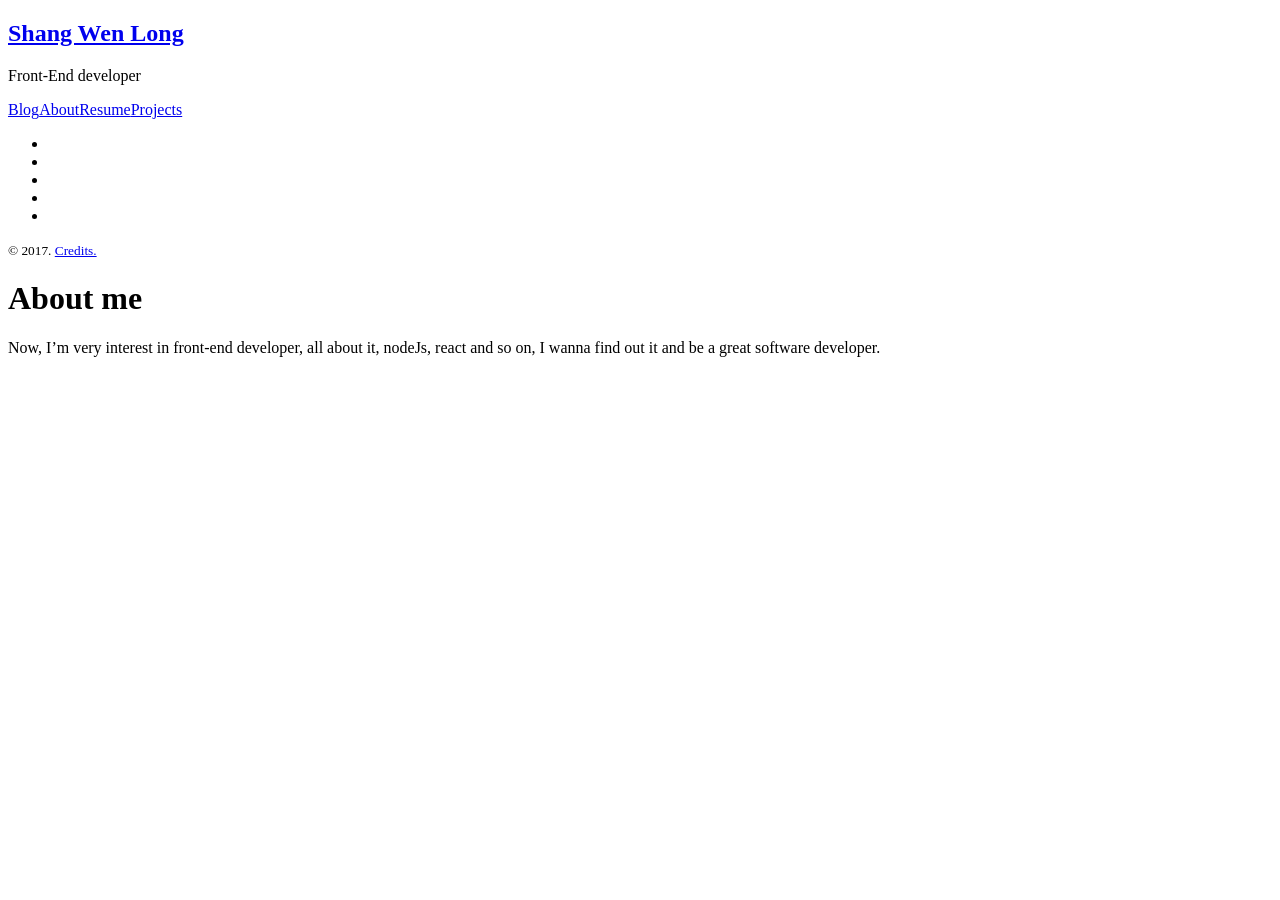
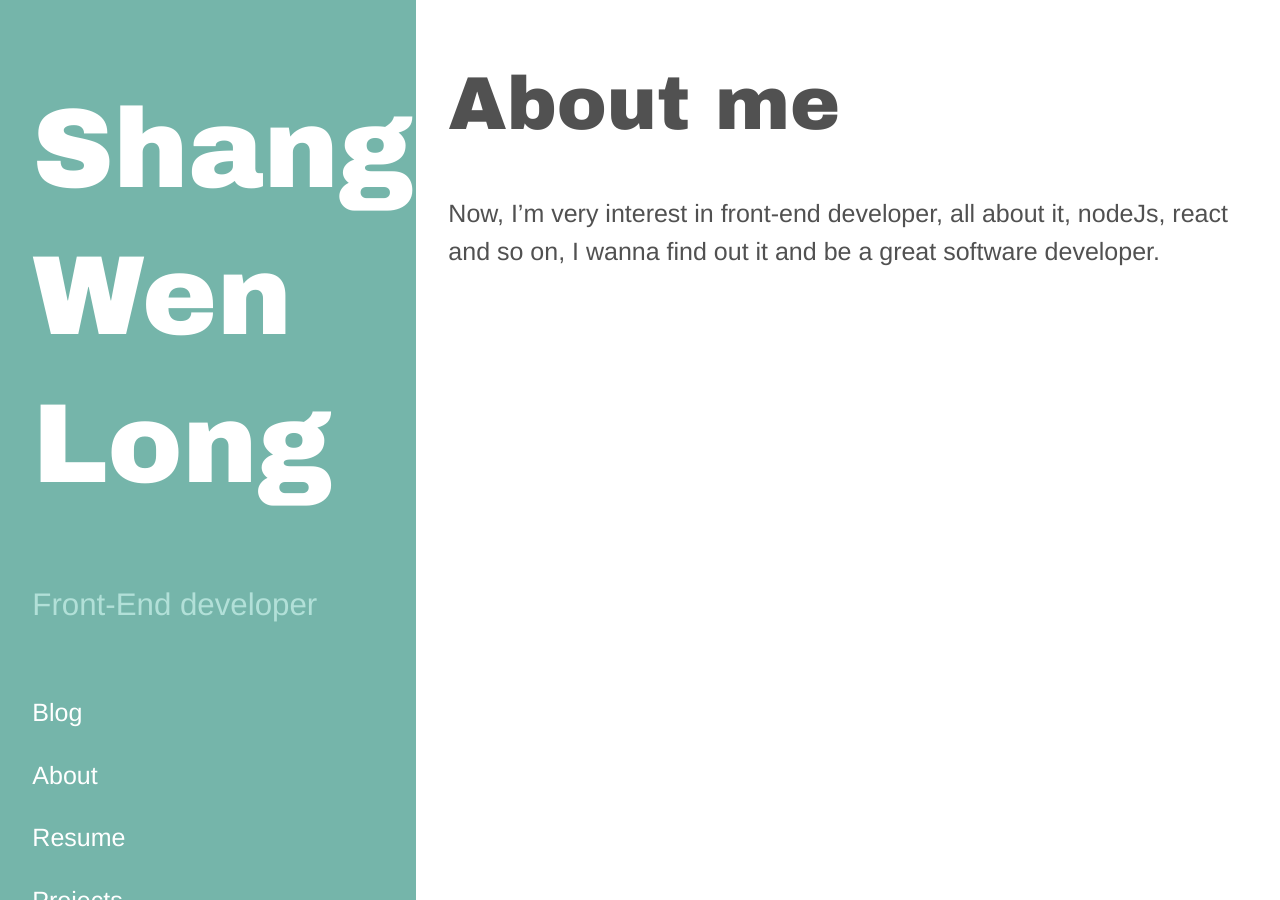
Before and after one commit to dxcqcv/dxcqcv.github.io, a Jekyll site: the page built from about/index.md, in a window 1280 px wide. Built offline with Jekyll 4.4.1, drawn with Linux system fonts in a browser that asks for light colours.

Commit message:
fixed inner pages style

```diff
--- a/_layouts/default.html
+++ b/_layouts/default.html
@@ -6,10 +6,10 @@
   <meta http-equiv="X-UA-Compatible" content="IE=edge">
   <meta name="viewport" content="width=device-width, initial-scale=1.0"><link rel="shortcut icon" href="{{ site.baseurl }}/favicon.ico">
 <link rel="stylesheet" href="{{ site.baseurl }}/static/highlight/styles/default.css">
-<link href="./css/commons.css" rel="stylesheet"><link href="./css/index.css" rel="stylesheet"></head>
+<link href="/css/commons.css" rel="stylesheet"><link href="/css/index.css" rel="stylesheet"></head>
 <body><main>
   {% include sidebar.html %}
   {{ content }}</main>
 <script src="{{ site.baseurl }}/static/highlight/highlight.pack.js"></script>
 <script>hljs.initHighlightingOnLoad();</script>
-<script type="text/javascript" src="./js/commons.js"></script><script type="text/javascript" src="./js/index.js"></script></body></html>
+<script type="text/javascript" src="/js/commons.js"></script><script type="text/javascript" src="/js/index.js"></script></body></html>
--- a/js/commons.js
+++ b/js/commons.js
@@ -136,7 +136,7 @@
 /******/ 	__webpack_require__.o = function(object, property) { return Object.prototype.hasOwnProperty.call(object, property); };
 /******/
 /******/ 	// __webpack_public_path__
-/******/ 	__webpack_require__.p = "./";
+/******/ 	__webpack_require__.p = "/";
 /******/
 /******/ 	// on error function for async loading
 /******/ 	__webpack_require__.oe = function(err) { console.error(err); throw err; };
--- a/webpack.config.js
+++ b/webpack.config.js
@@ -70,7 +70,7 @@ module.exports = {
   output: {
     path: PATHS.bin,
    // use / to show awesome css icon
-    publicPath: './',
+    publicPath: '/',
     filename: debug ? 'js/[name].js' : 'js/[name]-[hash:8].js'
   },
   // Enable sourcemaps for debugging webpack's output.
```
Also changed, not shown: 1 other file.
